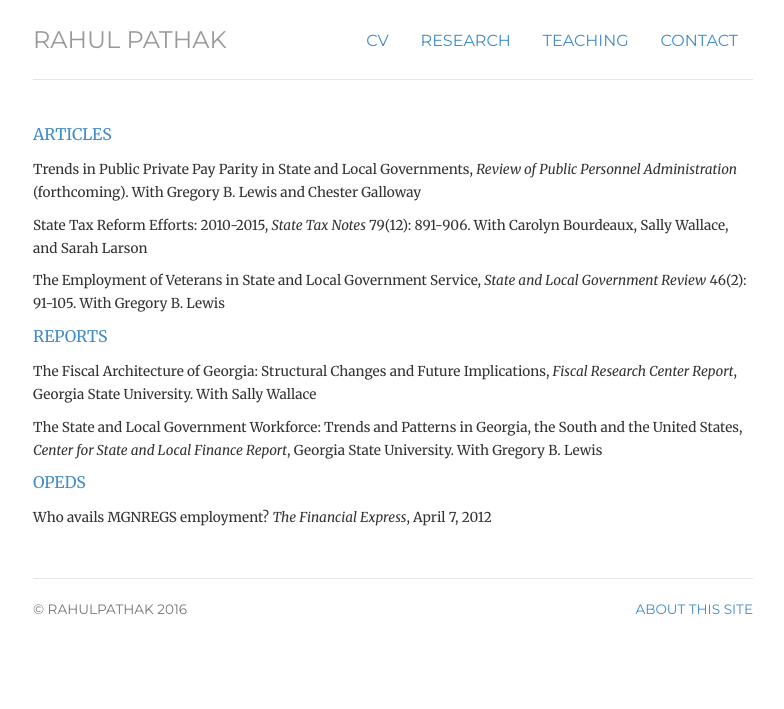
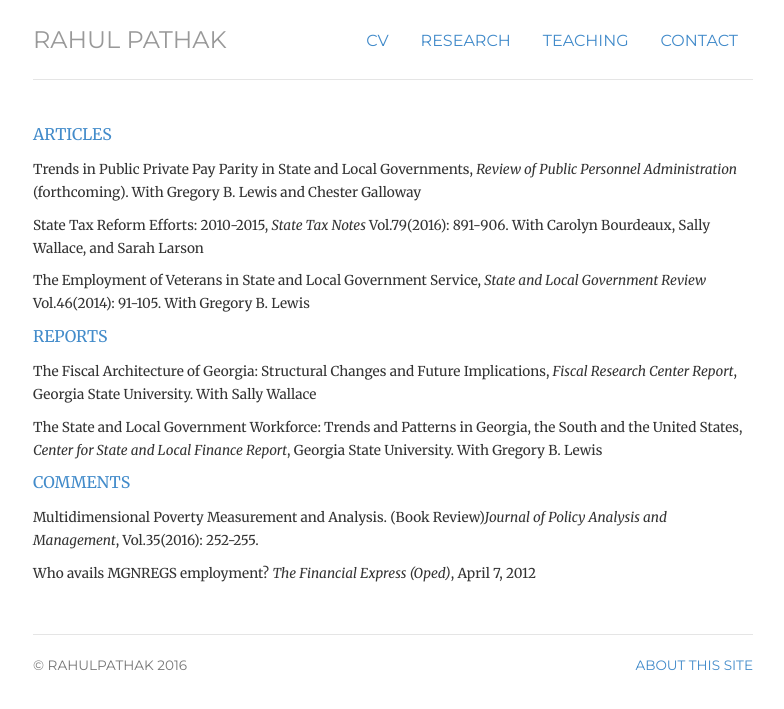
Before and after one commit to pathak-rahul/pathak-rahul.github.io, a Jekyll site: the page built from testing/index.html, in a window 1280 px wide. Shown: the top 709 px of the page, without its empty margins (247-1031 px from the left). Built offline with Jekyll 4.4.1, drawn with Linux system fonts in a browser that asks for light colours.

Commit message:
Update index.html

```diff
--- a/testing/index.html
+++ b/testing/index.html
@@ -15,17 +15,18 @@
 <ul class="list-unstyled">
 
 	<p><li><small>Trends in Public Private Pay Parity in State and Local Governments, <em>Review of Public Personnel Administration</em> (forthcoming). With Gregory B. Lewis and Chester Galloway</small> </li></p>
-	<p><li><small>State Tax Reform Efforts: 2010-2015, <em> State Tax Notes </em> 79(12): 891-906. With Carolyn Bourdeaux, Sally Wallace, and Sarah Larson</small> </li></p>
-	<p><li><small>The Employment of Veterans in State and Local Government Service, <em>State and Local Government Review</em> 46(2): 91-105. With Gregory B. Lewis</small> </li></p>
+	<p><li><small>State Tax Reform Efforts: 2010-2015, <em> State Tax Notes </em> Vol.79(2016): 891-906. With Carolyn Bourdeaux, Sally Wallace, and Sarah Larson</small> </li></p>
+	<p><li><small>The Employment of Veterans in State and Local Government Service, <em>State and Local Government Review</em> Vol.46(2014): 91-105. With Gregory B. Lewis</small> </li></p>
 
 	<p class="text-primary">REPORTS</p>
 
 	<p><li><small>The Fiscal Architecture of Georgia: Structural Changes and Future Implications, <em>Fiscal Research Center Report</em>, Georgia State University. With Sally Wallace </small> </li></p>
 	<p><li><small>The State and Local Government Workforce: Trends and Patterns in Georgia, the South and the United States, <em>Center for State and Local Finance Report</em>, Georgia State University. With Gregory B. Lewis</small> </li></p>
 
-	<p class="text-primary">OPEDS</p>
+	<p class="text-primary">COMMENTS</p>
 
-	<p><li><small>Who avails MGNREGS employment? <em>The Financial Express</em>, April 7, 2012 </small> </li></p>
+	<p><li><small>Multidimensional Poverty Measurement and Analysis. (Book Review)<em>Journal of Policy Analysis and Management</em>, Vol.35(2016): 252-255. </small> </li></p>
+	<p><li><small>Who avails MGNREGS employment? <em>The Financial Express (Oped)</em>, April 7, 2012 </small> </li></p>
 
 
 
```
